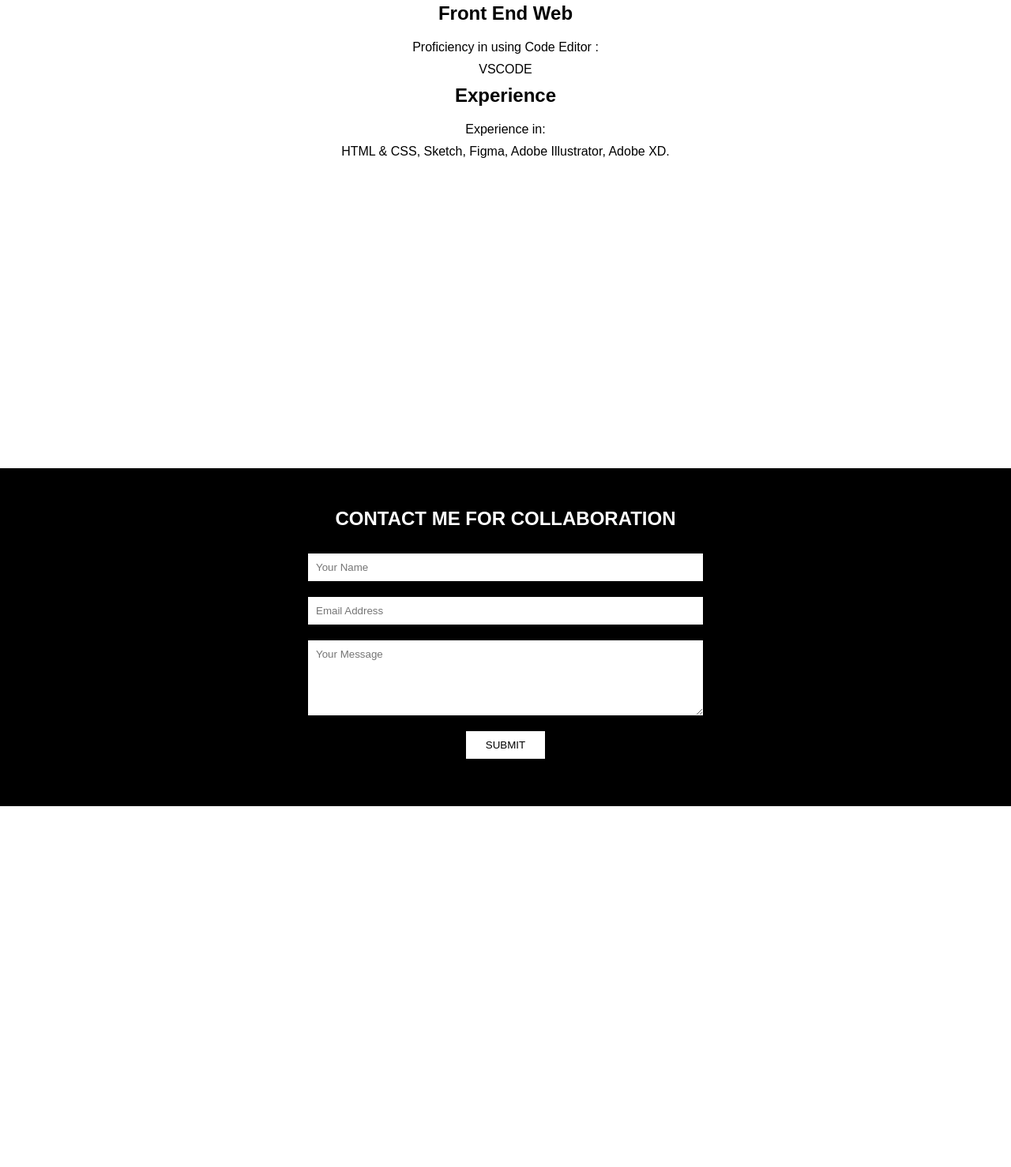
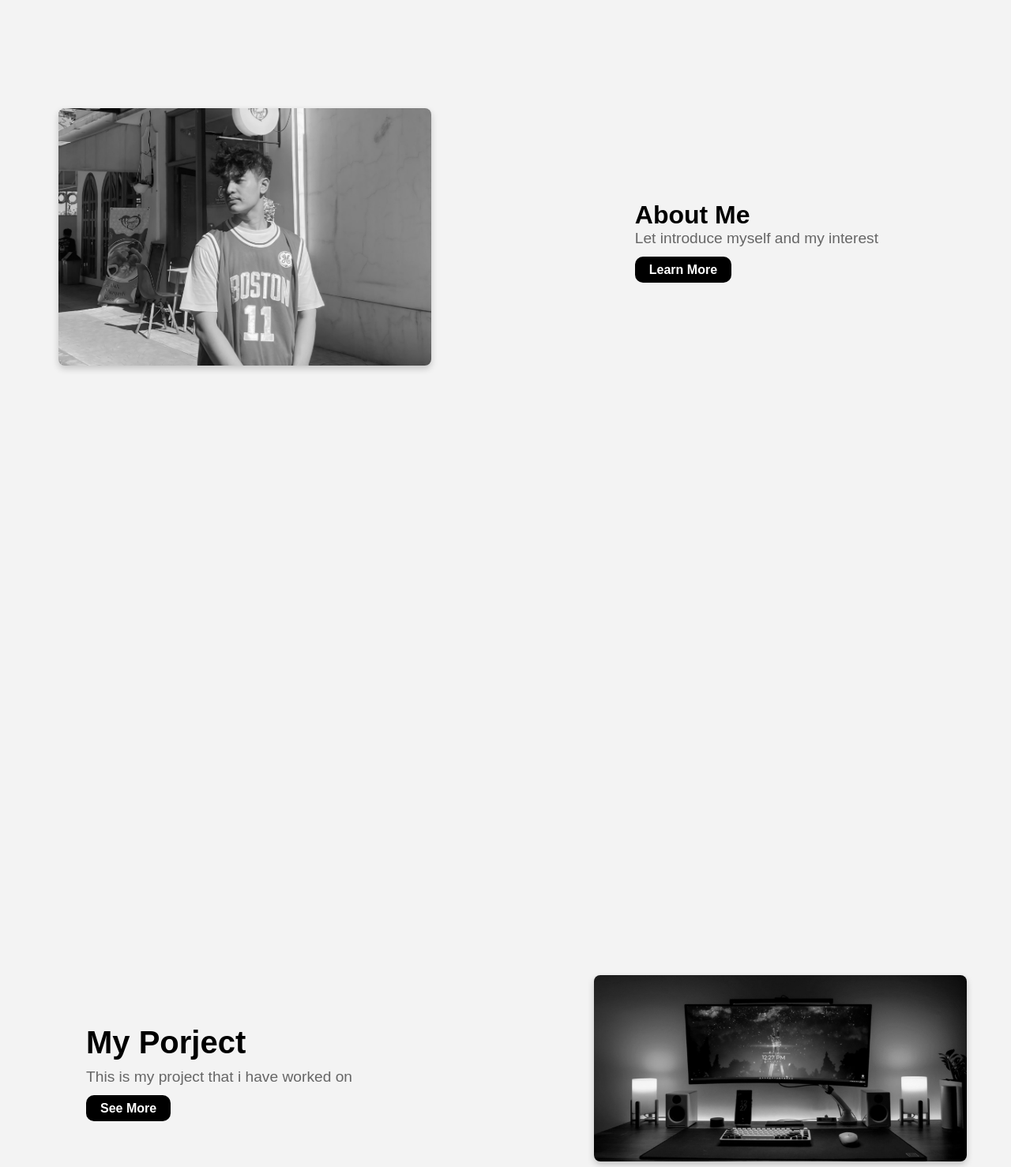
Before and after one commit to RamaRefin/PortoWeb, a plain HTML site: page main1.html in a window 1280 px wide. Shown: the part 1047-2525 px from the top of the page at 79% size. Before the commit the page ends 2068 px from the top, so only its background shows below. Drawn offline with nearby package versions, Linux system fonts and the light colour scheme; a web font is replaced by a local one.

Commit message:
progress ges

```diff
--- a/main1.css
+++ b/main1.css
@@ -16,7 +16,7 @@ body {
  position: relative;
  width: 100%;
  height: 100vh;
- background-color: #f3f5f8;
+ background-color: #f3f3f3;
 }
 
 nav {
@@ -72,17 +72,20 @@ nav {
     font-size: 50px;
     color: black;
     margin-bottom: 20px;
-    font-family: sans-serif;
+    font-family: "Chakra Petch", sans-serif;
+    max-width: 50%;
 }
 
 .desk h1 span {
   color: rgb(6, 49, 129);
+  font-family: "Chakra Petch", sans-serif;
 }
 
 .desk p{
     color: black;
     line-height: 22px;
-    font-family: "Bruno Ace SC", sans-serif;
+    font-family: "Caveat", serif;
+    font-size: 25px;
 }
 
 .desk a {
@@ -126,44 +129,139 @@ nav {
     transform: rotateY(180deg);
 }
 
-
-.image:hover .shape {
-    bottom: 40px;
-}
-
-.image:hover .me {
-    left: 45px;
+.image-me img:hover {
+  filter: grayscale(0%);
 }
 
 
-/* -------------------------konten 2 ------------------------- */
+
+/* -------------------------About me ------------------------- */
 
 .content {
-    margin-top: 25vh;
-    width: 100%;
-    min-height: 80vh;
-    padding: 50px;
-    text-align: center;
+  background-color: #f3f3f3;
+  align-items: flex-start;
+  min-height: 100vh;
+  display: flex;
+  align-items: center;
+  justify-content: space-between;
+  padding: 50px 50px;
+  padding-top: 30%;
+  padding-bottom: 30%;
 }
 
-.content h2 {
-    margin-bottom: 20px;
+.text-content {
+  max-width: 50%;
+  margin-right: 10%;
 }
 
-.content ul {
-    list-style-type: none;
-    padding: 0;
+.text-content h2 {
+  font-size: 2.5em;
+  margin-bottom: 10px;
 }
 
-.content ul li {
-    margin-bottom: 10px;
+.text-content p {
+  font-size: 1.2em;
+  color: #666;
+  margin-bottom: 20px;
 }
 
+.learn-more {
+  background: black;
+  color: white;
+  text-decoration: none;
+  padding: 8px 18px;
+  font-weight: bold;
+  border-radius: 10px;
+}
+
+.cn-img {
+  max-width: 40%;
+  margin-right: 30px;
+}
+
+.cn-img img {
+  width: 100%;
+  border-radius: 8px;
+  box-shadow: 0 4px 8px rgba(0, 0, 0, 0.2);
+  margin-left: 5%;
+  transition: filter 0.5s ease;
+  filter: grayscale(100%);
+}
+
+.cn-img img:hover {
+  filter: grayscale(0%);
+}
+
+/* -------------------------project ------------------------- */
+
+.project {
+  background-color: #f3f3f3;
+  align-items: flex-start;
+  min-height: 100vh;
+  display: flex;
+  align-items: center;
+  justify-content: space-between;
+  padding: 50px 50px;
+  padding-top: 30%;
+  padding-bottom: 30%;
+}
+
+.text-project {
+  max-width: 50%;
+  margin-left: 5%;
+}
+
+.text-project h2 {
+  font-size: 2.5em;
+  margin-bottom: 10px;
+}
+
+.text-project p {
+  font-size: 1.2em;
+  color: #666;
+  margin-bottom: 20px;
+}
+
+.learn-more {
+  background: black;
+  color: white;
+  text-decoration: none;
+  padding: 8px 18px;
+  font-weight: bold;
+  border-radius: 10px;
+}
+
+.cn-project {
+  max-width: 40%;
+  margin-right: 30px;
+}
+
+.cn-project img {
+  width: 100%;
+  border-radius: 8px;
+  box-shadow: 0 4px 8px rgba(0, 0, 0, 0.2);
+  margin-left: 5%;
+  transition: filter 0.5s ease;
+  filter: grayscale(100%);
+}
+
+.cn-project img:hover {
+  filter: grayscale(0%);
+}
+
+
+
+
+
+/* -------------------------Contact form ------------------------- */
+
 .contact-section {
-    background-color: black;
-    color: white;
+    background-color: #f3f3f3;
+    color: black;
     padding: 50px 0;
     text-align: center;
+    padding-top: 20%;
+    padding-bottom: 20%;
 }
 
 .contact-section h2 {
@@ -183,6 +281,7 @@ nav {
     padding: 10px;
     margin: 10px 0;
     border: none;
+    border-style: solid;
 }
 
 .contact-form input[type="submit"] {
@@ -191,6 +290,8 @@ nav {
     cursor: pointer;
     width: 100px;
 }
+
+
 
 
 /*  -------------------- Responsive web--------------------- */
--- a/main1.html
+++ b/main1.html
@@ -7,9 +7,13 @@
 
     <link rel="preconnect" href="https://fonts.googleapis.com">
     <link rel="preconnect" href="https://fonts.gstatic.com" crossorigin>
-    <link href="https://fonts.googleapis.com/css2?family=Bruno+Ace+SC&family=Chicle&display=swap" rel="stylesheet">
+    <link href="https://fonts.googleapis.com/css2?family=Caveat:wght@400..700&family=Edu+AU+VIC+WA+NT+Pre:wght@400..700&display=swap"
+    rel="stylesheet">
+    <link href="https://fonts.googleapis.com/css2?family=Caveat:wght@400..700&family=Chakra+Petch:ital,wght@0,300;0,400;0,500;0,600;0,700;1,300;1,400;1,500;1,600;1,700&family=Edu+AU+VIC+WA+NT+Pre:wght@400..700&display=swap"
+    rel="stylesheet">
 
-
+    <script src="https://unpkg.com/aos@2.3.1/dist/aos.js"></script>
+    <link href="https://unpkg.com/aos@2.3.1/dist/aos.css" rel="stylesheet">
 
     <link
     rel="stylesheet"
@@ -37,12 +41,12 @@
 
 <!-- -----------------------Desk-------------------------- -->
 
-        <div class="desk">
-            <h1>RAMA D <span>REFIN</span></h1>
-            <p>Coder, Editor, Cinematography</p>
+        <div class="desk" data-aos="fade-left" data-aos-duration="1500">
+            <h1>FULL STACK <span>DEVELOPER</span></h1>
+            <p>I love kebab, I love Game and I love u</p>
             <a href="#">Download CV</a>
         </div>
-        <div class="image">
+        <div class="image" data-aos="fade-left" data-aos-duration="1000">
             <img src="/img/bl1.png" class="shape">
             <div class="image-me">
                 <img src="/img/img1.png" class="me">
@@ -55,19 +59,44 @@
 <!-- ----------------------konten----------------------------- -->
 
 
-        <div class="content">
-            <h2>Front End Web</h2>
-            <ul>
-                <li>Proficiency in using Code Editor :</li>
-                <li>VSCODE</li>
-            </ul>
-            <h2>Experience</h2>
-            <ul>
-                <li>Experience in:</li>
-                <li>HTML & CSS, Sketch, Figma, Adobe Illustrator, Adobe XD.</li>
-            </ul>
-        </div>
-        <div class="contact-section">
+<div class="content" data-aos="fade-right" data-aos-duration="1500">
+    <div class="cn-img">
+        <img src="img/IMG_4269.JPG" alt="me1">
+    </div>
+    <div class="text-content">
+        <h1>About Me</h1>
+        <p>Let introduce myself and my interest</p>
+        <a href="About/About.html" class="learn-more">Learn More</a>
+    </div>
+</div>
+
+
+<!-- ----------------------konten----------------------------- -->
+
+
+<div class="project" data-aos="fade-left" data-aos-duration="1500">
+    <div class="text-project">
+        <h2>My Porject</h2>
+        <p>This is my project that i have worked on </p>
+        <a href="About/About.html" class="learn-more">See More</a>
+    </div>
+    <div class="cn-project">
+        <img src="img/pc.jpg" alt="pc">
+    </div>
+</div>
+
+
+
+
+
+
+
+
+
+
+<!-- ----------------------kontak form----------------------------- -->
+
+        <div class="contact-section" data-aos="fade-right" data-aos-duration="1500">
             <h2>CONTACT ME FOR COLLABORATION</h2>
             <form class="contact-form">
                 <input type="text" name="name" placeholder="Your Name" required>
@@ -77,5 +106,13 @@
             </form>
         </div>
     </div>
+
+
+
+
+    <script>
+        AOS.init();
+      </script>
+
 </body>
 </html>
```
Also changed, not shown: img/IMG_4269.JPG (added), img/pc.jpg (added).
